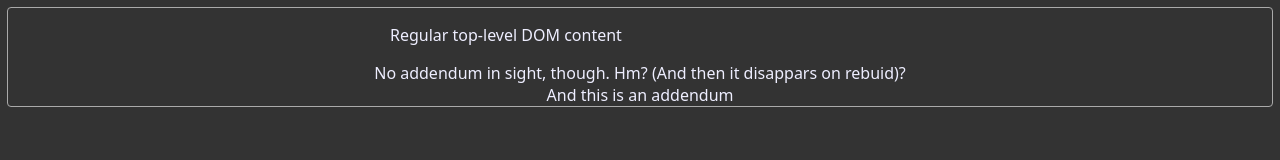
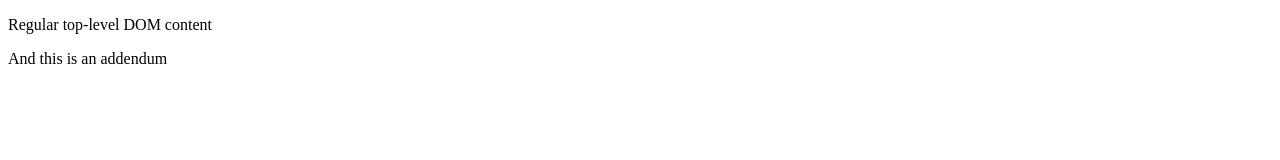
Before and after one commit to cayal/psp, a website: page src/index.html in a window 1280 px wide. Drawn offline with Linux system fonts and the light colour scheme.

Commit message:
Update README

```diff
--- a/src/index.html
+++ b/src/index.html
@@ -4,31 +4,10 @@
     <title>No title</title>
   </head>
   <body>
-    <slot-pocket-slurp from="../bar.html" as="bio-graphy">
-    <style>
-      body {
-        background-color: #333;
-        color: #eef;
-        font-family: system-ui, -apple-system, BlinkMacSystemFont, 'Segoe UI', Roboto, Oxygen, Ubuntu, Cantarell, 'Open Sans', 'Helvetica Neue', sans-serif;
-        font-weight: 200;
-      }
-
-      section {
-        outline: 1px solid #aaa;
-        border-radius: 3px;
-        display: flex;
-        flex-direction: column;
-        align-items: center;
-      }
-
-      p {
-        width: 500px;
-      }
-    </style>
+    <!slurp from="../bar.html" as="foo-bar">
     <section>
       <p id="perry">Regular top-level DOM content</p>
-      No addendum in sight, though. Hm? (And then it disappars on rebuid)?
-      <bio-graphy>And this is an addendum</bio-graphy>
+      <foo-bar>And this is an addendum</foo-bar>
     </section>
   </body>
 </html>
```
Also changed, not shown: README.md, docs/bonjour.png (added), 1 other file.
